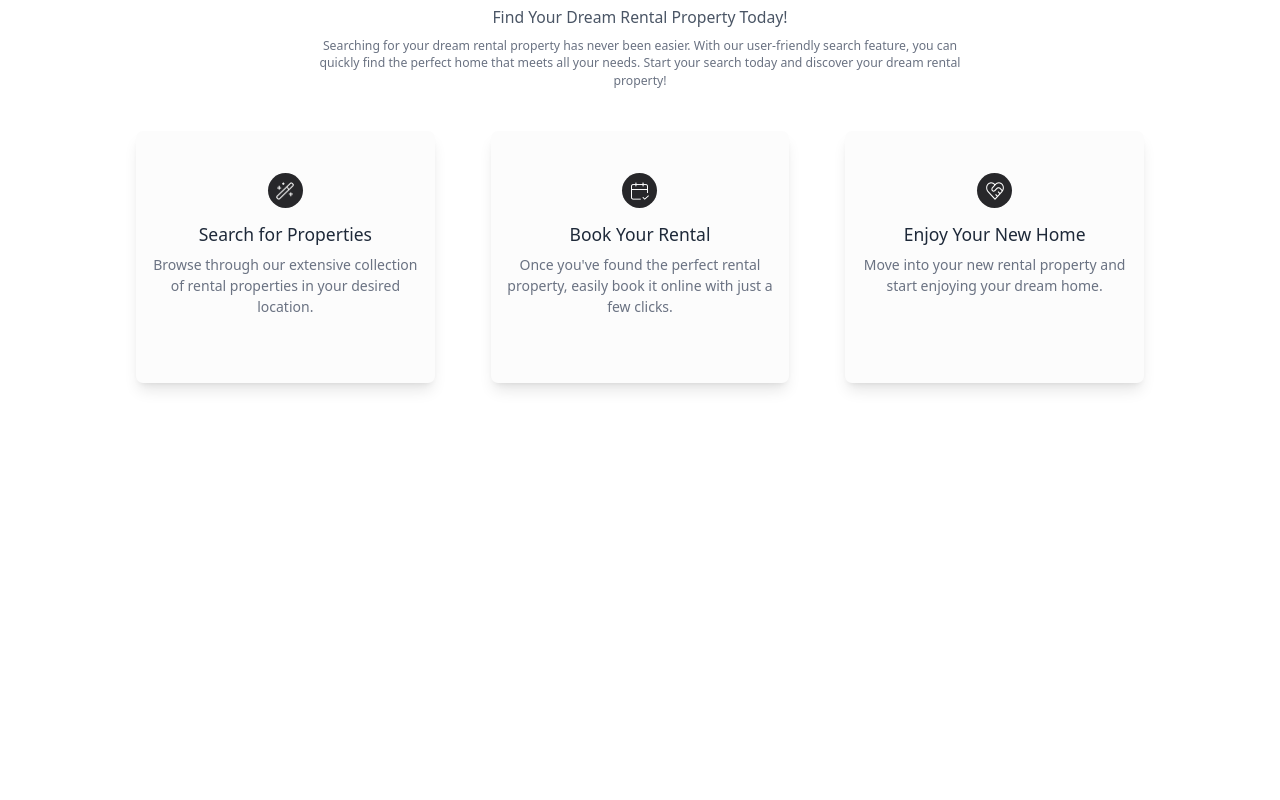
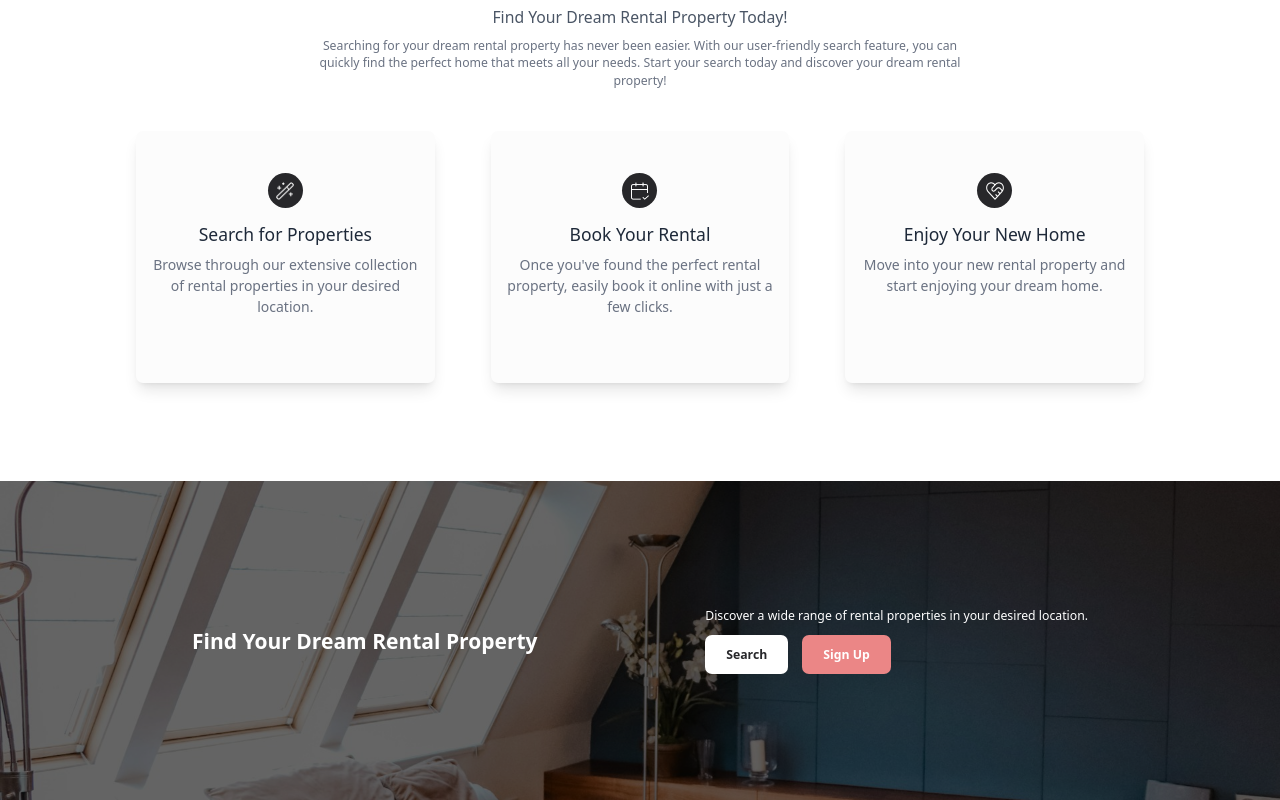
Before and after one commit to anqi-guo/real-estate-website, a Next.js app in the folder client/: page /landing in a window 1280 px wide. Shown: the part 1571-2371 px from the top of the page. Before the commit the page ends 2052 px from the top, so only its background shows below. Built offline with nearby package versions, Linux system fonts and the light colour scheme; no server answers.

Commit message:
completed callToActionSection layout

```diff
--- /dev/null
+++ b/client/src/app/(nondashboard)/landing/CallToActionSection.tsx
@@ -0,0 +1,58 @@
+"use client";
+
+import Image from "next/image";
+import React from "react";
+import { motion } from "framer-motion";
+import Link from "next/link";
+
+const CallToActionSection = () => {
+  return (
+    <div className="relative py-24">
+      <Image
+        src="/landing-call-to-action.jpg"
+        alt="Rentiful Search Section Background"
+        fill
+        className="object-cover object-center"
+      />
+      <div className="absolute inset-0 bg-black/60"></div>
+      <motion.div
+        initial={{ opacity: 0, y: 20 }}
+        transition={{ duration: 0.5 }}
+        whileInView={{ opacity: 1, y: 0 }}
+        viewport={{ once: true }}
+        className="relative max-w-4xl xl:max-w-6xl mx-auto px-6 sm:px-8 lg:px-12 xl:px-16 py-12"
+      >
+        <div className="flex flex-col md:flex-row justify-between items-center">
+          <div className="mb-6 md:mb-0 md:mr-10">
+            <h2 className="text-2xl font-bold text-white">
+              Find Your Dream Rental Property
+            </h2>
+          </div>
+          <div>
+            <p className="text-white mb-3">
+              Discover a wide range of rental properties in your desired
+              location.
+            </p>
+            <div className="flex justify-center md:justify-start gap-4">
+              <button
+                onClick={() => window.scrollTo({ top: 0, behavior: "smooth" })}
+                className="inline-block text-primary-700 bg-white rounded-lg px-6 py-3 font-semibold hover:bg-primary-500 hover:text-primary-50"
+              >
+                Search
+              </button>
+              <Link
+                href="/signup"
+                className="inline-block text-white bg-secondary-500 rounded-lg px-6 py-3 font-semibold hover:bg-secondary-600"
+                scroll={false}
+              >
+                Sign Up
+              </Link>
+            </div>
+          </div>
+        </div>
+      </motion.div>
+    </div>
+  );
+};
+
+export default CallToActionSection;
--- a/client/src/app/(nondashboard)/landing/page.tsx
+++ b/client/src/app/(nondashboard)/landing/page.tsx
@@ -2,6 +2,7 @@
 import HeroSection from "./HeroSection";
 import FeaturesSection from "./FeaturesSection";
 import DiscoverSection from "./DiscoverSection";
+import CallToActionSection from "./CallToActionSection";
 
 const Landing = () => {
   return (
@@ -9,6 +10,7 @@
       <HeroSection />
       <FeaturesSection />
       <DiscoverSection />
+      <CallToActionSection />
     </div>
   );
 };
```
